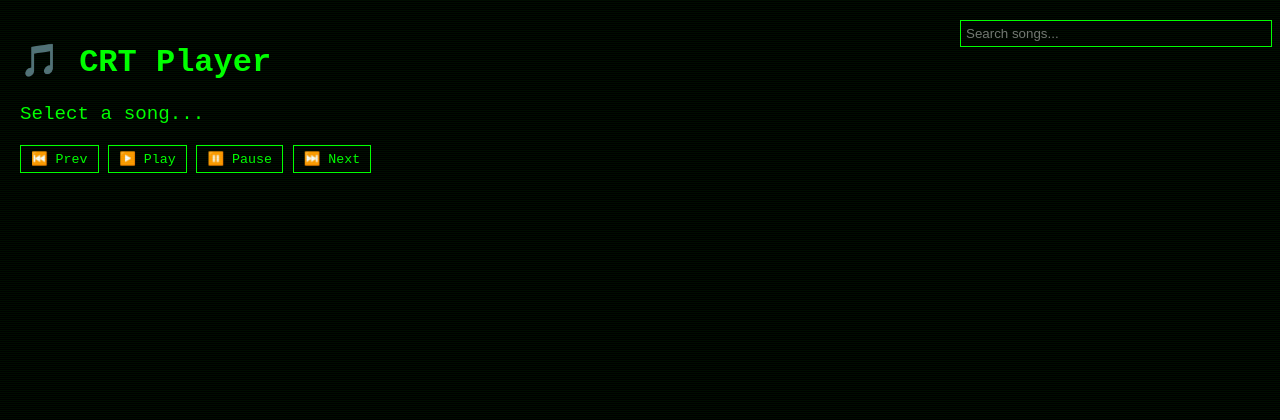
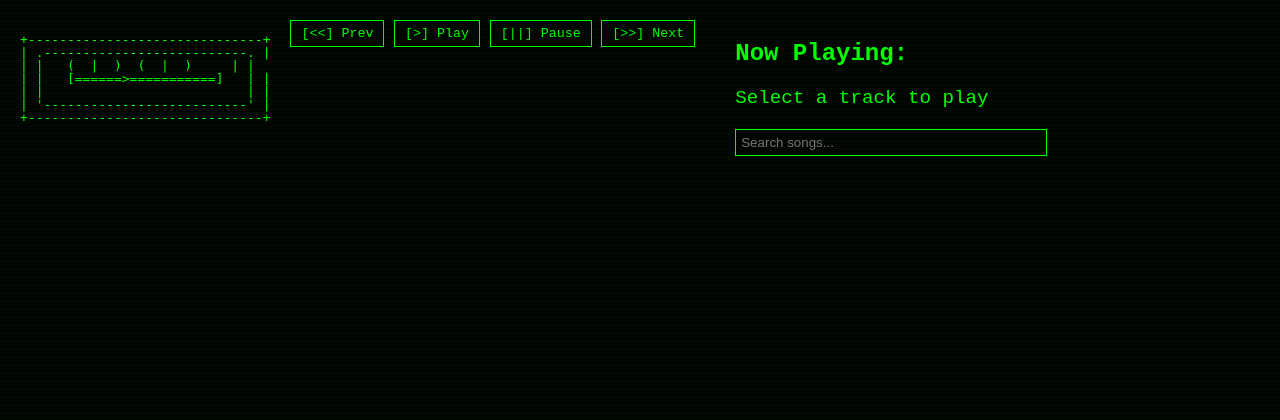
Before and after one commit to littlerabbit07/MP3Player, a Flask app: page / in a window 1280 px wide. Shown: the top 420 px of the page. Run offline with Flask 3, Linux system fonts and the light colour scheme.

Commit message:
flask install

```diff
--- a/static/css/style.css
+++ b/static/css/style.css
@@ -42,11 +42,16 @@
     padding: 5px 10px;
     cursor: pointer;
     font-family: 'Courier New', monospace;
+    transition: 0.2s;
+    box-shadow: 0 0 0px #00FF00;
 }
 
 .controls button:hover {
-    background: #002200;
+    background: black;
+    color: #00FF00;
+    box-shadow: 0 0 10px #00FF00, 0 0 20px #00FF00, 0 0 30px #00FF00;
 }
+
 
 .playlist-area {
     width: 300px;
--- a/templates/index.html
+++ b/templates/index.html
@@ -8,17 +8,26 @@
 <body>
 <div class="container">
 
-  <div class="player-area">
-    <h1>🎵 CRT Player</h1>
-    <div id="current-track">Select a song...</div>
-    <div class="controls">
-      <button id="prev">⏮️ Prev</button>
-      <button id="play">▶️ Play</button>
-      <button id="pause">⏸️ Pause</button>
-      <button id="next">⏭️ Next</button>
-    </div>
+  <!-- ASCII Cassette Animation -->
+  <pre id="ascii-cassette" style="font-family: monospace; font-size: 13px; line-height: 1; margin-bottom: 10px;"></pre>
+
+  <div class="controls">
+    <button id="prev">[<<] Prev</button>
+    <button id="play">[>] Play</button>
+    <button id="pause">[||] Pause</button>
+    <button id="next">[>>] Next</button>
   </div>
 
+<div class="track-list">
+  {% for track in tracks %}
+    <div class="track" data-src="{{ url_for('music', filename=track) }}">
+      [♫] {{ track }}
+    </div>
+  {% endfor %}
+</div>
+    <div class="now-playing">
+        <h2>Now Playing:</h2>
+        <p id="current-track">Select a track to play</p>
   <div class="playlist-area">
     <input type="text" id="search" placeholder="Search songs...">
     <div class="track-list">
@@ -34,5 +43,49 @@
 
 <audio id="audio" controls style="display:none;"></audio>
 <script src="{{ url_for('static', filename='js/player.js') }}"></script>
+<script src="{{ url_for('static', filename='js/player.js') }}"></script>
+<!-- Place your cassette animation script here or in a separate JS file -->
+<script>
+(function () {
+  const el = document.getElementById('ascii-cassette');
+  if (!el) return;
+
+  const spokes = ['|', '/', '-', '\\'];
+  let t = 0;
+  const tapeLength = 18;
+  let shuttlePos = 0;
+
+  function frame(i) {
+    const L = spokes[i % 4];
+    const R = spokes[(4 - (i % 4)) % 4];
+
+    let tape = Array(tapeLength).fill('=');
+    const shuttle = '====>';
+    tape.fill(' ', shuttlePos, shuttlePos + shuttle.length);
+    for (let j = 0; j < shuttle.length; j++) {
+      if (shuttlePos + j < tape.length) tape[shuttlePos + j] = shuttle[j];
+    }
+    shuttlePos = (shuttlePos + 1) % (tapeLength - shuttle.length + 1);
+
+    const lines = [
+      "+------------------------------+",
+      "| .--------------------------. |",
+      "| |   (  " + L + "  )  (  " + R + "  )     | |",
+      "| |   [" + tape.join('') + "]   | |",
+      "| |                          | |",
+      "| '--------------------------' |",
+      "+------------------------------+"
+    ];
+    return lines.join("\n");
+  }
+
+  function tick() {
+    el.textContent = frame(t++);
+  }
+
+  tick();
+  setInterval(tick, 150);
+})();
+</script>
 </body>
 </html>
```
